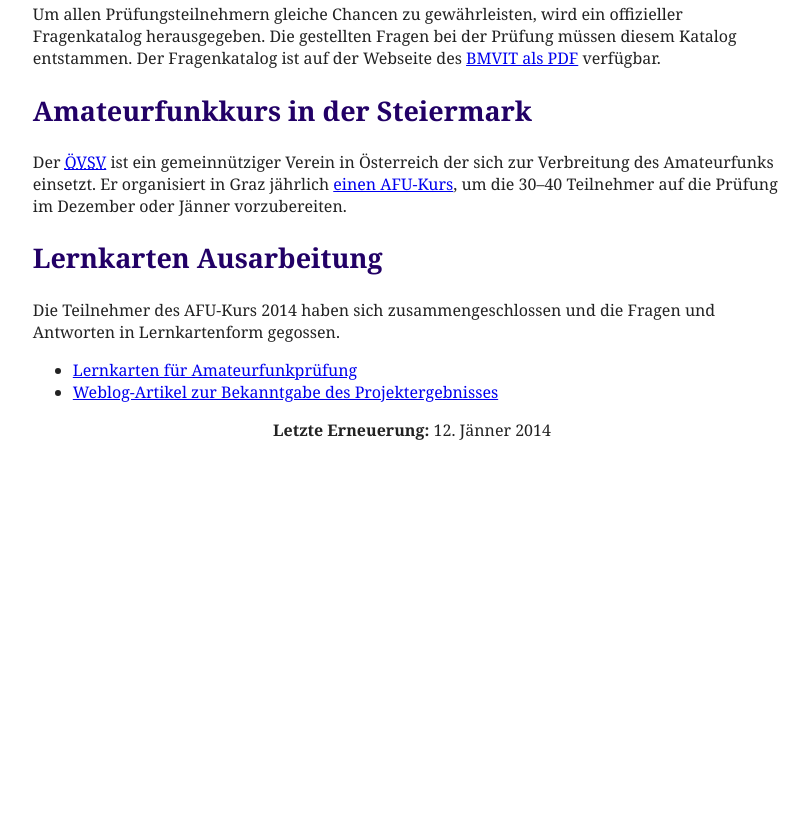
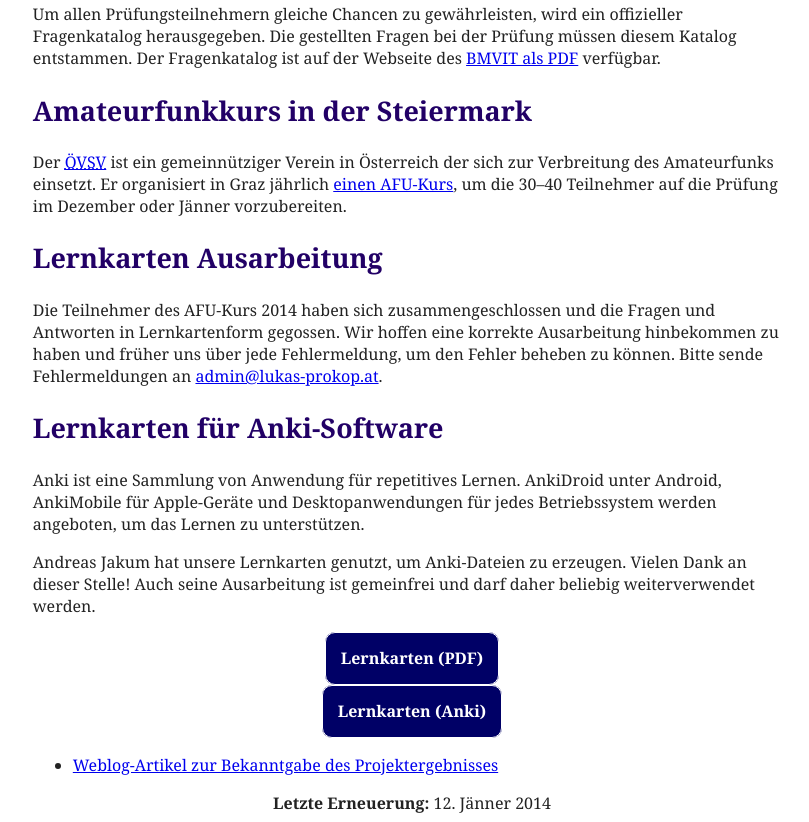
Before and after one commit to prokls/amateurfunk-lernkarten, a plain HTML site: page index.html in a window 1280 px wide. Shown: the part 516-1338 px from the top of the page, without its empty margins (228-1037 px from the left). Before the commit the page ends 965 px from the top, so only its background shows below. Drawn offline with Linux system fonts and the light colour scheme.

Commit message:
Introduce apkg file by Andreas. Thanks!

```diff
--- a/index.html
+++ b/index.html
@@ -13,6 +13,20 @@
       dt { font-weight: 700; font-variant: small-caps; }
       footer { text-align: center; }
       a:hover { background-color: #EEE; }
+      .button { text-align: center; font-weight: bold; vertical-align: middle; }
+      .button a {
+        color: white;
+        display: block-inline;
+        background-color: #006;
+        border: 1px solid white;
+        border-radius: 10px;
+        padding: 0.9em;
+        margin: auto;
+        line-height: 3.3em;
+        text-decoration: none;
+        background-repeat: no-repeat;
+        background-position: 12px center;
+      }
     </style>
   </head>
 
@@ -49,10 +63,29 @@
       <h2>Lernkarten Ausarbeitung</h2>
       <p>
         Die Teilnehmer des AFU-Kurs 2014 haben sich zusammengeschlossen und die Fragen und Antworten in Lernkartenform gegossen.
+        Wir hoffen eine korrekte Ausarbeitung hinbekommen zu haben und früher uns über jede Fehlermeldung, um den Fehler beheben zu können.
+        Bitte sende Fehlermeldungen an <a href="mailto:admin@lukas-prokop.at">admin@lukas-prokop.at</a>.
       </p>
 
+      <h2>Lernkarten für Anki-Software</h2>
+      <p>
+        Anki ist eine Sammlung von Anwendung für repetitives Lernen.
+        AnkiDroid unter Android, AnkiMobile für Apple-Geräte und Desktopanwendungen für jedes Betriebssystem werden angeboten,
+        um das Lernen zu unterstützen.
+      </p>
+      <p>
+        Andreas Jakum hat unsere Lernkarten genutzt, um Anki-Dateien zu erzeugen. Vielen Dank an dieser Stelle!
+        Auch seine Ausarbeitung ist gemeinfrei und darf daher beliebig weiterverwendet werden.
+      </p>
+
+      <div class="button" id="pdf">
+        <a href="learn.pdf">Lernkarten (PDF)</a>
+      </div>
+      <div class="button" id="anki">
+        <a href="AFU_v0.3.apkg">Lernkarten (Anki)</a>
+      </div>
+
       <ul>
-        <li><a href="learn.pdf">Lernkarten für Amateurfunkprüfung</a></li>
         <li><a href="http://lukas-prokop.at/blog/2015/01/amateurfunk-fragenkatalog-lernkarten-ausarbeitung/">Weblog-Artikel zur Bekanntgabe des Projektergebnisses</a></li>
       </ul>
     </article>
```
Also changed, not shown: 1 other file.
